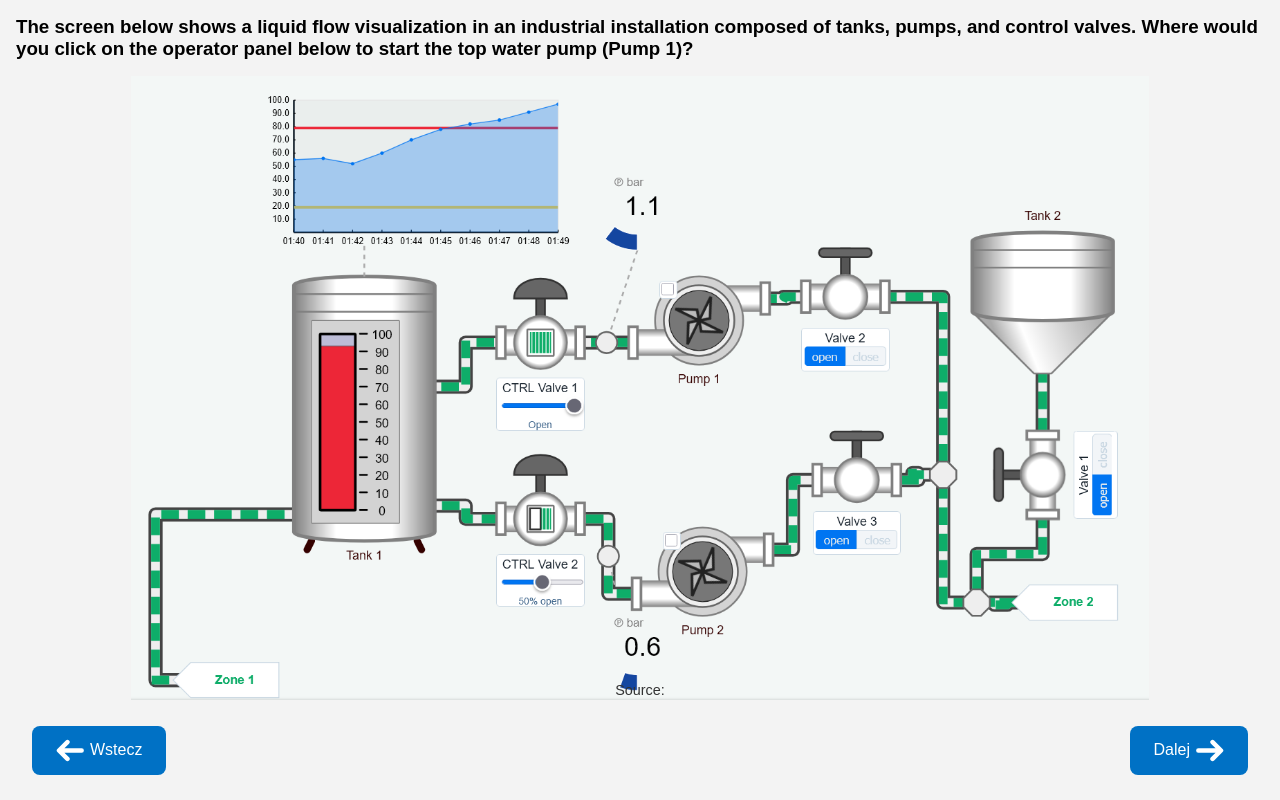
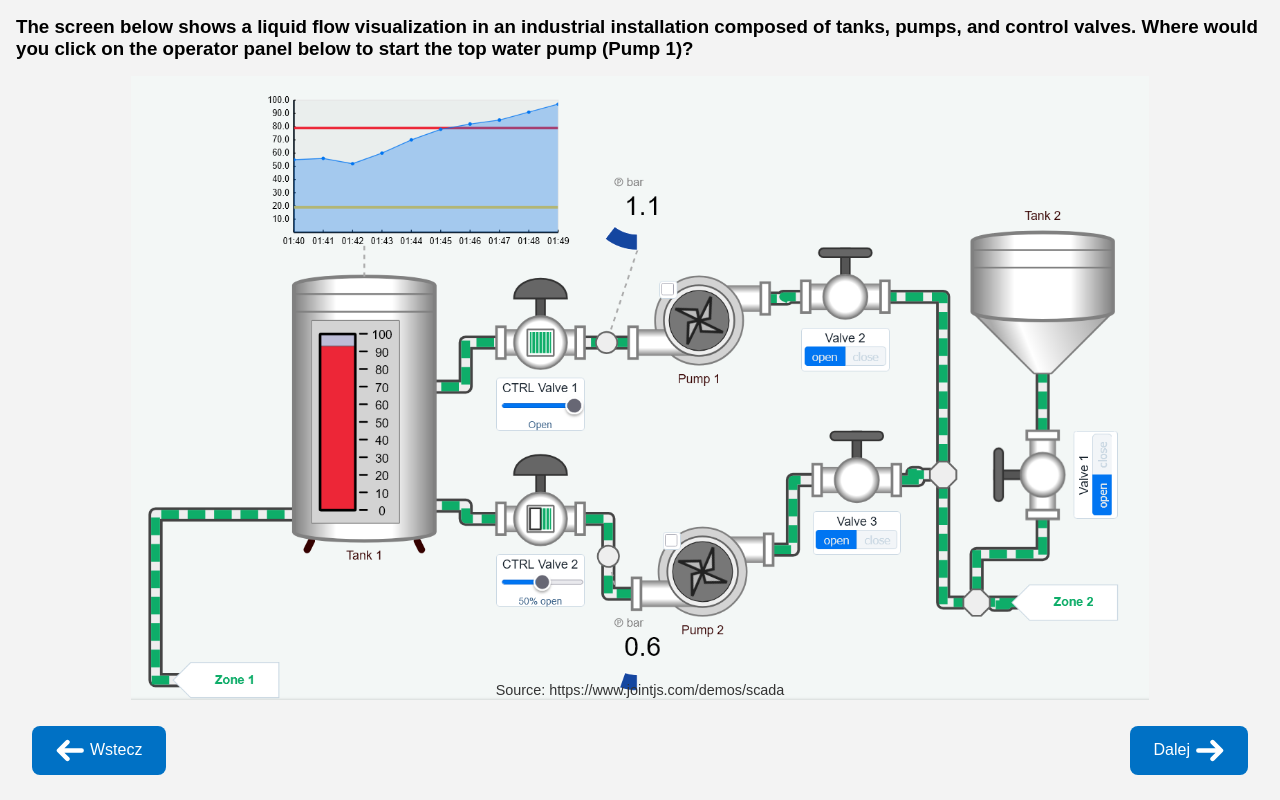
Before and after one commit to WiktoriaCzech/masterThesis, a Next.js app: page /en/intouch/pump in a window 1280 px wide. Built offline with nearby package versions, Linux system fonts and the light colour scheme; no server answers.

Commit message:
Fix: omitted link

```diff
--- a/src/components/OperatorPanel.tsx
+++ b/src/components/OperatorPanel.tsx
@@ -93,7 +93,9 @@ export default function OperatorPanel({
       {slug === "pump" && (
         <p className={styles.source}>
           {t.sourceText}
-          <a href={t.sourceLink}>{t.sourceLink}</a>
+          <a href="https://www.jointjs.com/demos/scada">
+            https://www.jointjs.com/demos/scada
+          </a>
         </p>
       )}
 
```
